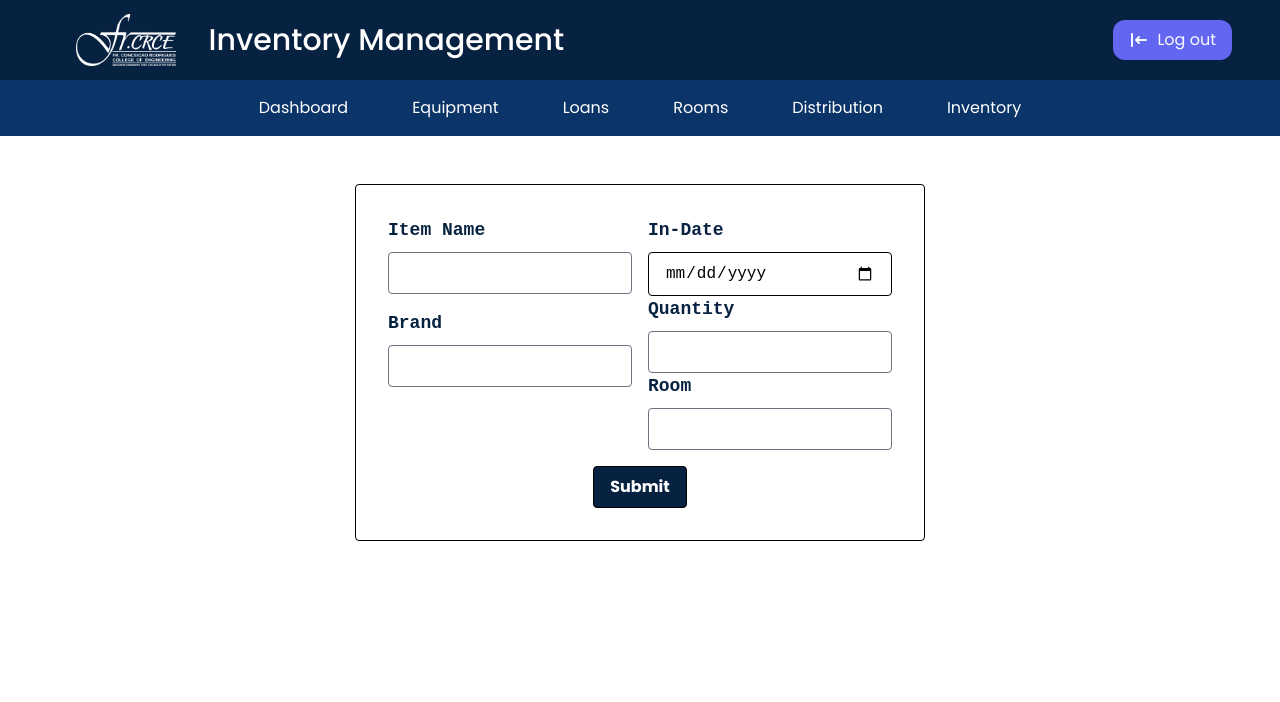
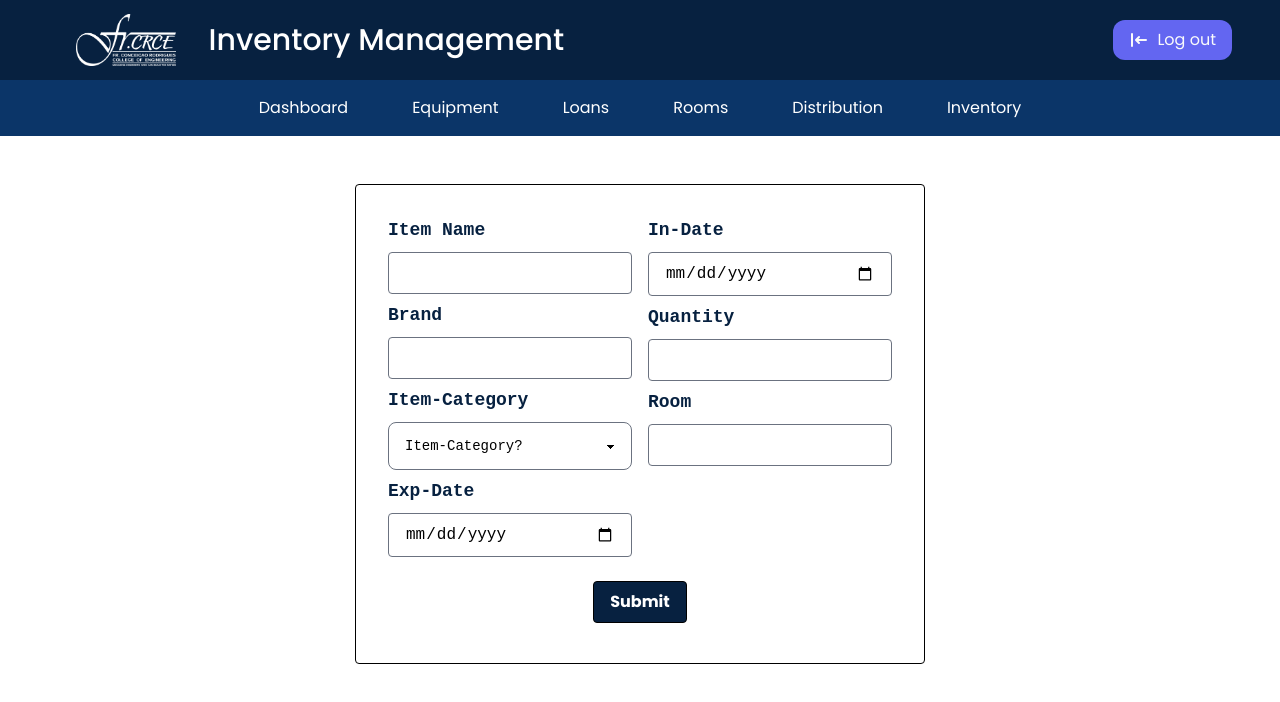
Before and after one commit to ZaneFerns360/inventory-gdsc, a Next.js app: page /dashboard/equipment/edit in a window 1280 px wide. Shown: the top 702 px of the page. Built offline with nearby package versions, Linux system fonts and the light colour scheme; what pocketbase would draw is missing.

Commit message:
modified the add item list

```diff
--- a/app/dashboard/equipment/edit/page.jsx
+++ b/app/dashboard/equipment/edit/page.jsx
@@ -10,6 +10,7 @@ const Form = () => {
   const [inDate, setInDate] = useState('')
   const [quantity, setQuantity] = useState('')
   const [room, setRoom] = useState('')
+  const [expDate, setexpDate] = useState('')
 
   const handleSubmit = async (event) => {
     event.preventDefault()
@@ -33,6 +34,7 @@ const Form = () => {
       isLoaned: false,
       date: inDate + 'T00:00:00.000Z',
       status: 'none',
+      expDate: expDate + 'T00:00:00.000Z',
     }
 
     try {
@@ -42,6 +44,7 @@ const Form = () => {
       setItemName('')
       setBrand('')
       setInDate('')
+      setExpDate('')
       setQuantity('')
       setRoom('')
     } catch (err) {
@@ -65,61 +68,85 @@ const Form = () => {
               Item Name
             </label>
             <input
-              className="mb-4 block w-full rounded border border-gray-500 px-4 py-2 font-mono text-black"
+              className="mb-2 block w-full rounded border border-gray-500 px-4 py-2 font-mono text-black"
               id="entry1"
               type="text"
               value={itemName}
               onChange={(e) => setItemName(e.target.value)}
             />
             <label
-              className="text-072140 mb-2 block font-mono font-bold"
+              className="mb-2 text-072140 block font-mono font-bold"
               htmlFor="entry2"
             >
               Brand
             </label>
             <input
-              className="mb-4 block w-full rounded border border-gray-500 px-4 py-2 font-mono text-black"
+              className="mb-2 block w-full rounded border border-gray-500 px-4 py-2 font-mono text-black"
               id="entry2"
               type="text"
               value={brand}
               onChange={(e) => setBrand(e.target.value)}
             />
+            <label
+              className="mb-2 text-072140 mb-2 block font-mono font-bold"
+              htmlFor="select"
+            >
+              Item-Category
+            </label>
+            <select className="mb-2 select select-bordered border-gray-500 w-full max-w-xs font-mono text-black" id="select">
+              <option disabled selected>Item-Category?</option>
+              <option>Consumable</option>
+              <option>Non-Consumable</option>
+            </select>
+            <label
+              className="mb-2 text-072140 block font-mono font-bold"
+              htmlFor="expDate"
+            >
+              Exp-Date
+            </label>
+            <input
+              className="mb-2 block w-full rounded border border-gray-500 px-4 py-2 font-mono text-black"
+              id="expDate"
+              type="date"
+              value={expDate}
+              onChange={(e) => setexpDate(e.target.value)}
+            />
           </div>
           <div>
             <label
-              className="text-072140 mb-2 block font-mono font-bold"
+              className="mb-2 text-072140 mb-2 block font-mono font-bold"
               htmlFor="entry4"
             >
               In-Date
             </label>
             <input
-              className="block w-full rounded border border-black px-4 py-2 font-mono text-black"
+              className="mb-2 block w-full rounded border border-gray-500 px-4 py-2 font-mono text-black"
               id="entry4"
               type="date"
               value={inDate}
               onChange={(e) => setInDate(e.target.value)}
             />
             <label
-              className="text-072140 mb-2 block font-mono font-bold"
+              className="mb-2 text-072140 mb-2 block font-mono font-bold"
               htmlFor="entry5"
             >
               Quantity
             </label>
             <input
-              className="block w-full rounded border border-gray-500 px-4 py-2 font-mono text-black"
+              className="mb-2 block w-full rounded border border-gray-500 px-4 py-2 font-mono text-black"
               id="entry5"
               type="number"
               value={quantity}
               onChange={(e) => setQuantity(e.target.value)}
             />
             <label
-              className="text-072140 mb-2 block font-mono font-bold"
+              className="mb-2 text-072140 mb-2 block font-mono font-bold"
               htmlFor="entry6"
             >
               Room
             </label>
             <input
-              className="block w-full rounded border border-gray-500 px-4 py-2 font-mono text-black"
+              className="mb-2 block w-full rounded border border-gray-500 px-4 py-2 font-mono text-black"
               id="entry6"
               type="text"
               value={room}
@@ -127,7 +154,7 @@ const Form = () => {
             />
           </div>
         </div>
-        <div className="flex justify-center">
+        <div className="mb-2 flex justify-center">
           <button
             className="bg-072140 mt-4 rounded border border-black px-4 py-2 font-bold text-white hover:bg-blue-700"
             type="submit"
```
Also changed, not shown: 2 other files (tests, documents, lock files or other folders).
